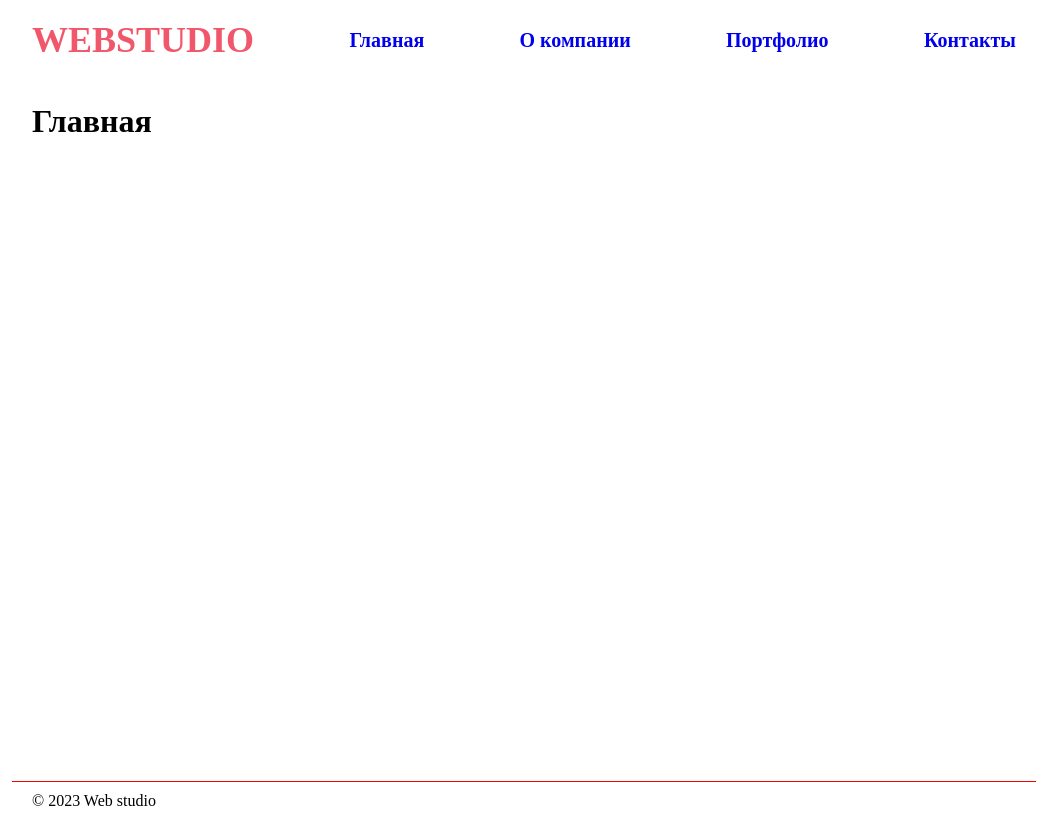
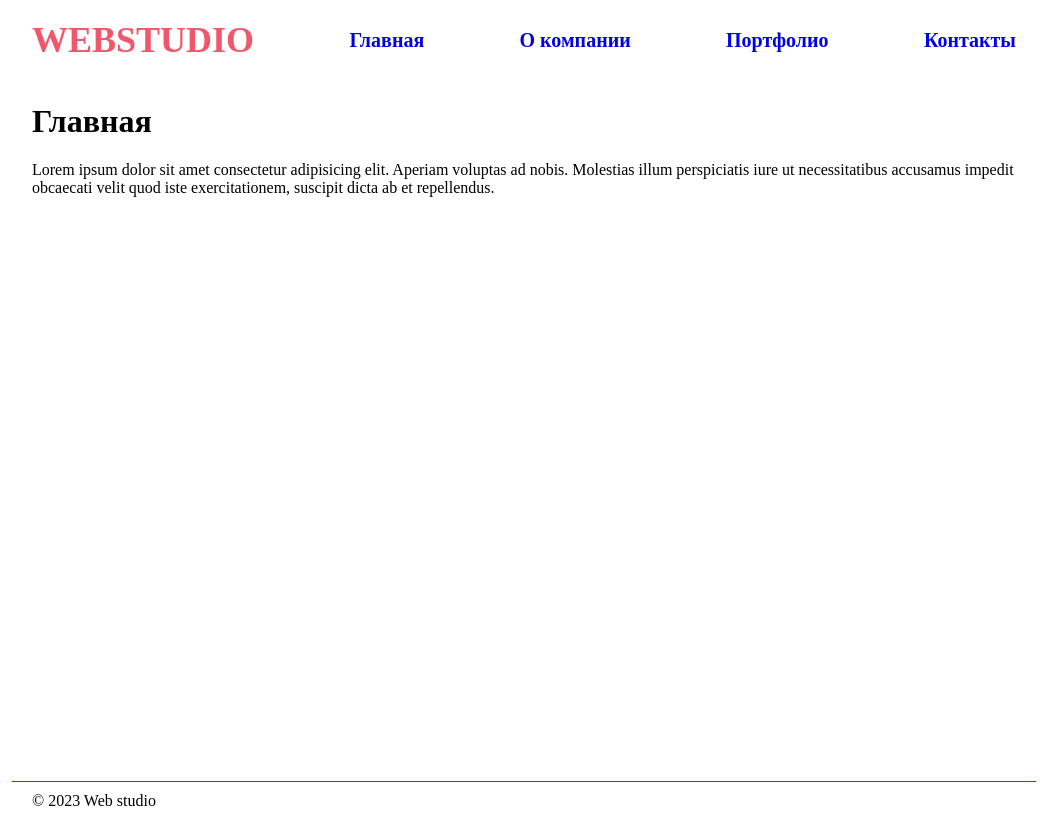
Before and after one commit to BatanAndrei/nextjs-ts-web-studio-learn, a Next.js app: page / in a window 1280 px wide. Shown: the whole page, without its empty margins (116-1162 px from the left). Built offline with nearby package versions, Linux system fonts and the light colour scheme.

Commit message:
initial commit

```diff
--- a/app/page.tsx
+++ b/app/page.tsx
@@ -1,6 +1,9 @@
 
 export default function Home() {
   return (
-    <h1>Главная</h1>
+    <>
+        <h1>Главная</h1>
+        <p>Lorem ipsum dolor sit amet consectetur adipisicing elit. Aperiam voluptas ad nobis. Molestias illum perspiciatis iure ut necessitatibus accusamus impedit obcaecati velit quod iste exercitationem, suscipit dicta ab et repellendus.</p>
+    </>
   )
 }
```
